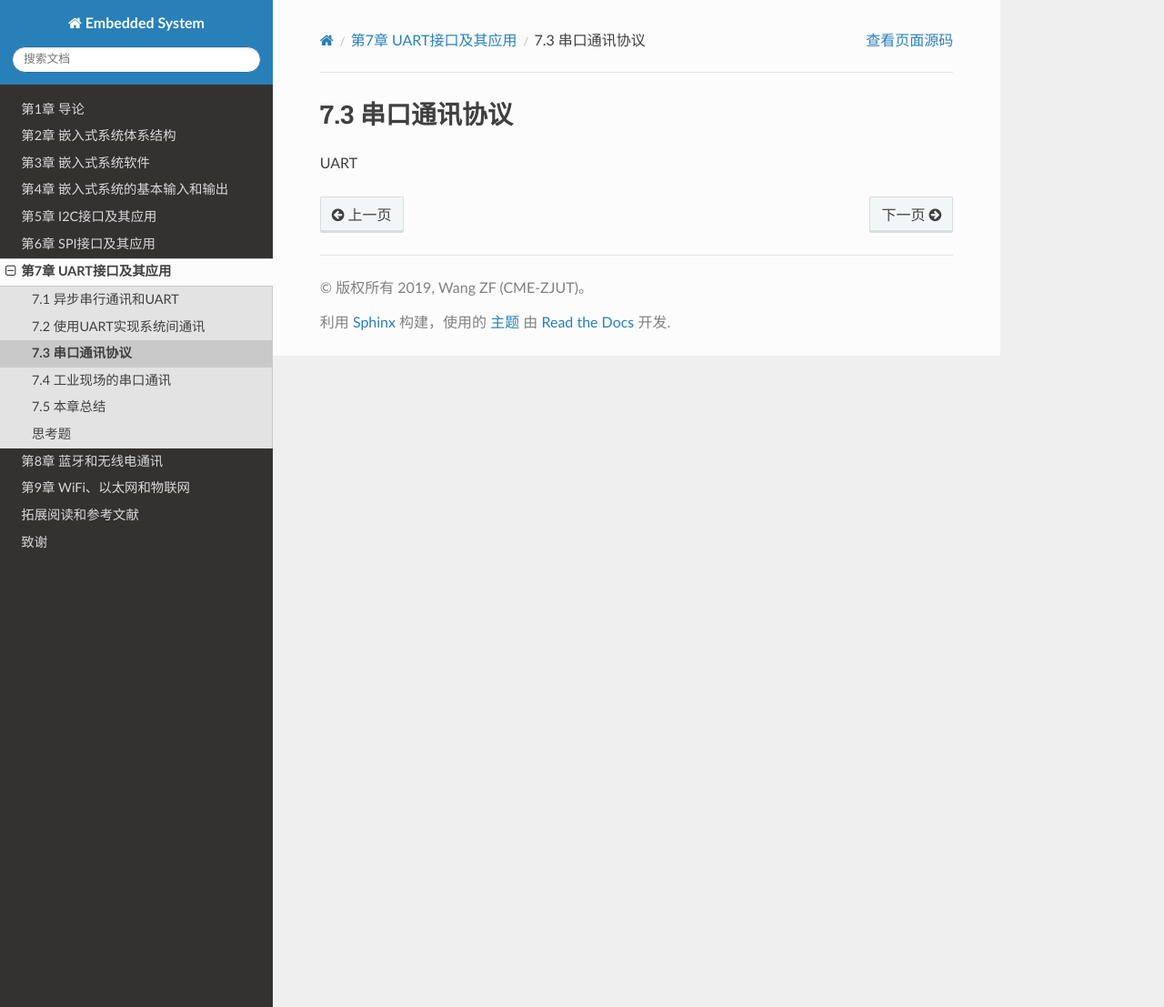
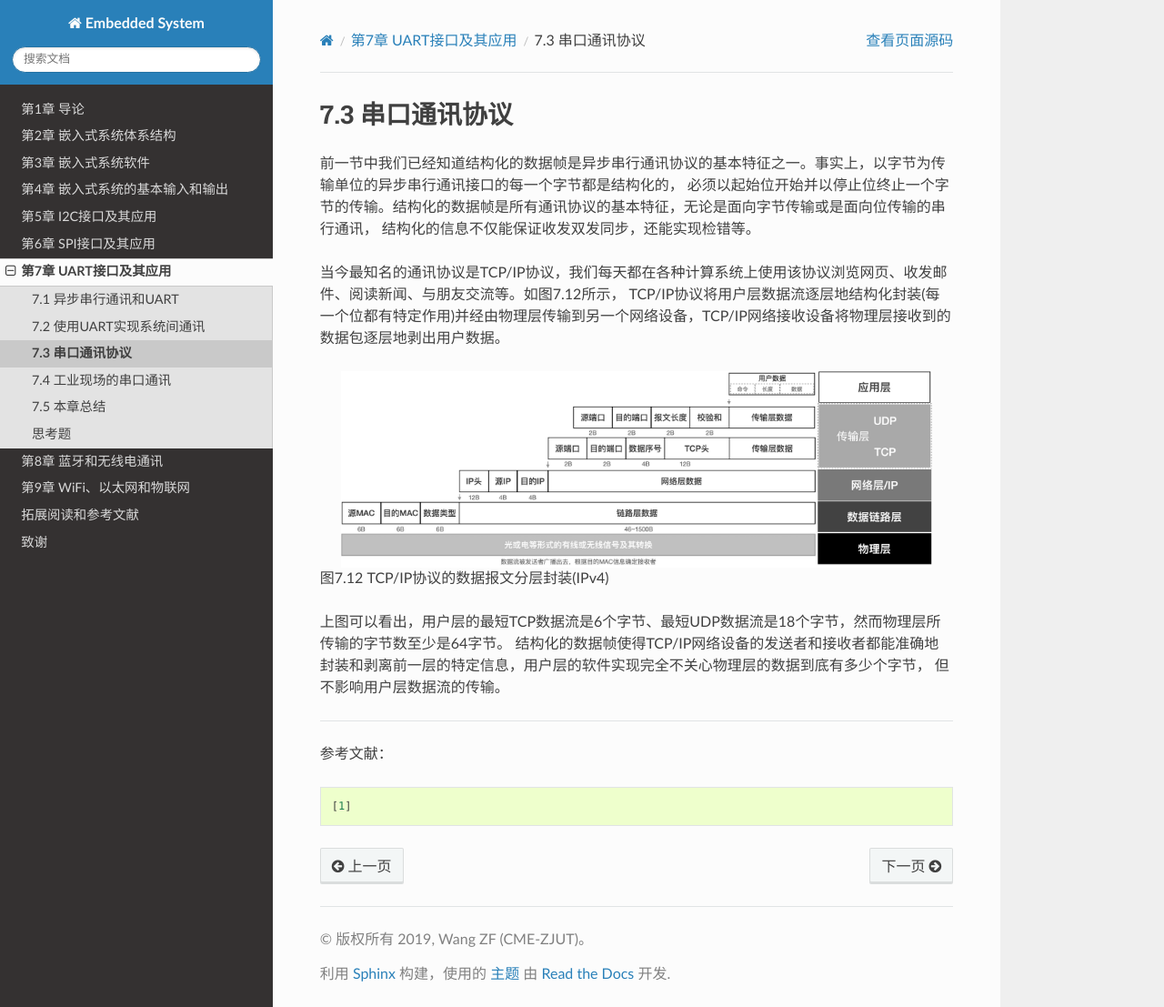
Before and after one commit to BradChan/TheEmbeddedSystem, a Sphinx documentation site: the page built from source/c7_ec_uart_if/uart_protocol.rst, in a window 1280 px wide and 1107 px high. Shown: the whole window at 91% size. Built offline with Sphinx 7.4.7 and the Read the Docs theme 2.0.0, drawn with Linux system fonts in a browser that asks for light colours.

Commit message:
update 7.3

```diff
--- a/source/c7_ec_uart_if/index_c7.rst
+++ b/source/c7_ec_uart_if/index_c7.rst
@@ -34,5 +34,6 @@ UART(通用异步收发器)单元是异步串行通讯接口的可编程的硬
   4. **RS232标准** ，美国电子工业联盟(EIA)制订的一种异步串行通讯接口标准，包括接口的电缆、机械和电气等方面的规范，支持硬件流控、软件流控和无流控三种模式，无流控模式仅需要2根串行数据线，硬件流控需要额外的2个信号(RTS和CTS)。RS232标准还支持设备状态握手信号DSR和DTR、线路状态信号DCD和RI。
   5. **RS422标准** ，EIA制订的一种无流控的差分型异步串行通讯接口标准，仅使用4根电缆(2对差分信号)且无须共地线即可实现1.2Km距离的异步串行通讯，最大波特率达10M。相较于RS232标准，RS422采用差分信号能有效抑制共模干扰，适合远距离通讯。
   6. **RS485标准** ，EIA制订的一种半双工的差分型异步串行通讯接口标准，后被通讯工业协会(TIA)修订，也称TIA/EIA-485标准。仅使用1对双绞线作为通讯电缆，通讯距离可达1.2Km，最大波特率可达10M。
-  7. **ModBus通讯协议** ，由Schneider于1979年为PLC开发的一种用于主从架构的异步串行通讯协议，后来成为公认为工业界异步串行通讯协议。该协议的从站资源采用寄存器映射的方法，每个从站有惟一ModBus地址用于寻址，主站可根据从站地址、寄存器地址等信息寻址任一功能寄存器。目前ModBus通讯协议还支持其他类型的物理层网络。
+  7. **ModBus通讯协议** ，由Schneider于1979年为PLC开发的一种用于主从架构的异步串行通讯协议，后来成为公认为工业界异步串行通讯协议。该协议的从站资源采用寄存器映射的方法，每个从站有惟一ModBus地址用于寻址，主站可根据从站地址、寄存器地址等信息寻址任一功能寄存器。ModBus通讯协议属于应用层协议，他还支持其他类型的物理层网络。
   8. **CAN** (Controller Area Network)，由Bosch于80年代初制订的异步串行数据通讯标准，后被ISO国际标准化组织接受，通过ISO11898和ISO11519进行了标准化，已是欧洲汽车网络的标准协议。CAN是一种多主总线，通信介质可以是双绞线、同轴电缆或光导纤维。通信速率最高可达1M。
+  9. **CANOpen**，基于CAN(物理层)的OSI高层协议，包括网络层和应用层协议
--- a/source/c7_ec_uart_if/uart_protocol.rst
+++ b/source/c7_ec_uart_if/uart_protocol.rst
@@ -2,4 +2,30 @@
 7.3 串口通讯协议
 ===========================
 
-UART
+前一节中我们已经知道结构化的数据帧是异步串行通讯协议的基本特征之一。事实上，以字节为传输单位的异步串行通讯接口的每一个字节都是结构化的，
+必须以起始位开始并以停止位终止一个字节的传输。结构化的数据帧是所有通讯协议的基本特征，无论是面向字节传输或是面向位传输的串行通讯，
+结构化的信息不仅能保证收发双发同步，还能实现检错等。
+
+当今最知名的通讯协议是TCP/IP协议，我们每天都在各种计算系统上使用该协议浏览网页、收发邮件、阅读新闻、与朋友交流等。如图7.12所示，
+TCP/IP协议将用户层数据流逐层地结构化封装(每一个位都有特定作用)并经由物理层传输到另一个网络设备，TCP/IP网络接收设备将物理层接收到的数据包逐层地剥出用户数据。
+
+.. image:: ../_static/images/c7/tcpip_protocol_datagram_encapsulation.jpg
+  :scale: 18%
+  :align: center
+
+图7.12  TCP/IP协议的数据报文分层封装(IPv4)
+
+上图可以看出，用户层的最短TCP数据流是6个字节、最短UDP数据流是18个字节，然而物理层所传输的字节数至少是64字节。
+结构化的数据帧使得TCP/IP网络设备的发送者和接收者都能准确地封装和剥离前一层的特定信息，用户层的软件实现完全不关心物理层的数据到底有多少个字节，
+但不影响用户层数据流的传输。
+
+
+
+
+
+-------------------------
+
+参考文献：
+::
+
+  [1]
```
Also changed, not shown: source/_static/images/c7/tcpip_protocol_datagram_encapsulation.jpg (added).
